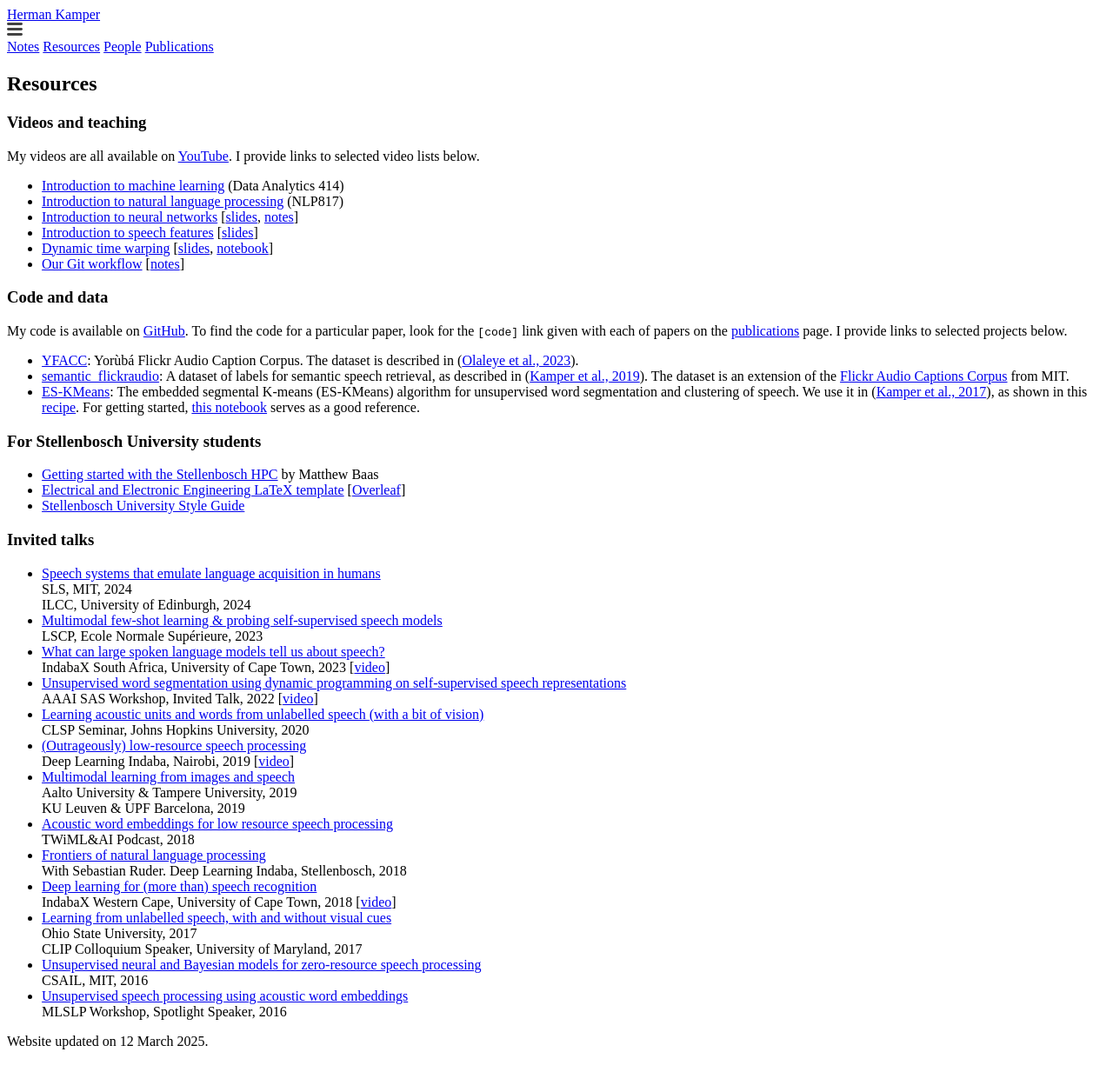
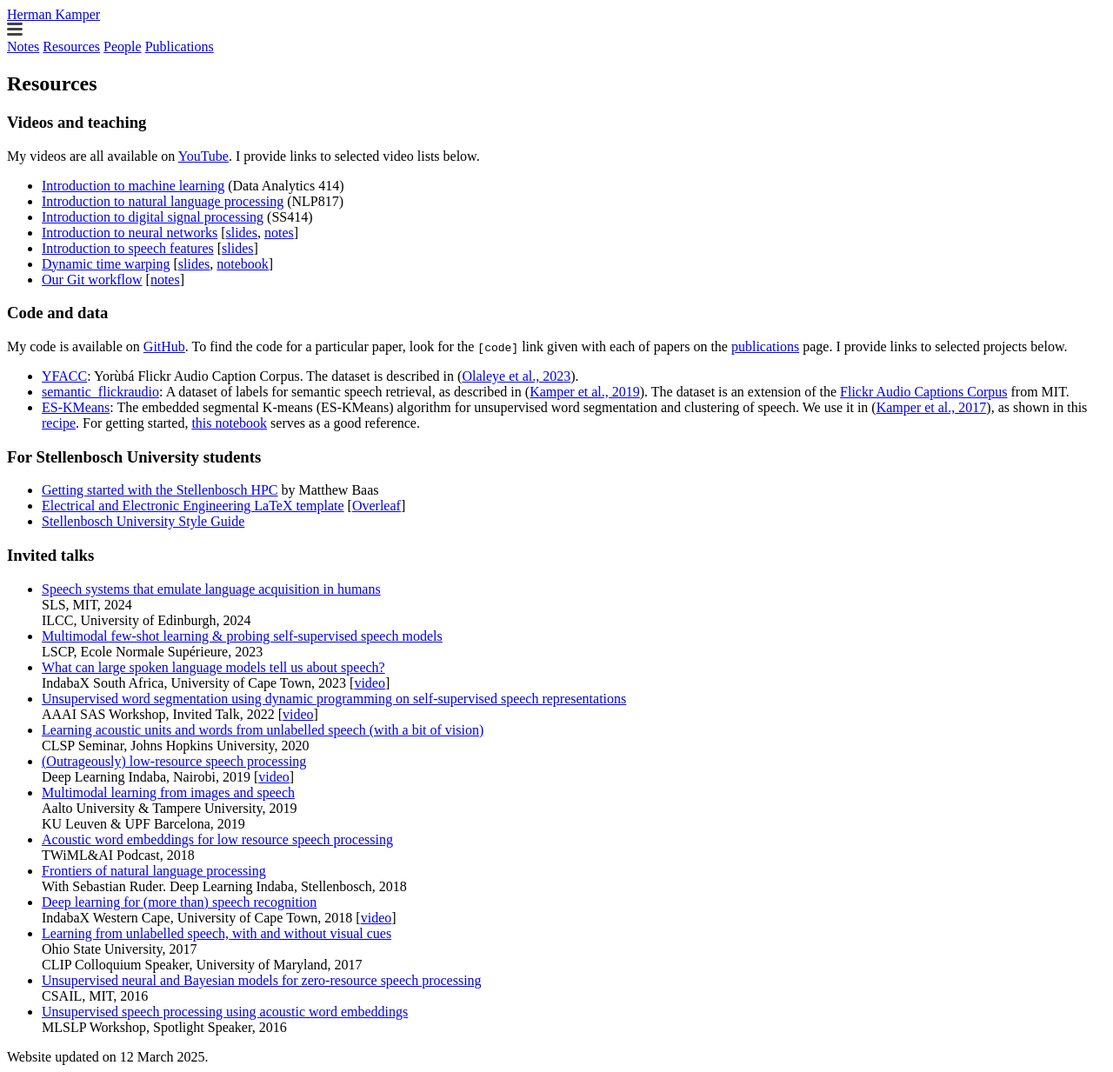
Before and after one commit to kamperh/kamperh.github.io, a Jekyll site: the page built from resources.md, in a window 1280 px wide. Shown: the whole page at 87% size. Built offline with Jekyll 4.4.1, drawn with Linux system fonts in a browser that asks for light colours; a style sheet for code colours, icons or effects is not loaded.

Commit message:
Update resources.md

```diff
--- a/resources.md
+++ b/resources.md
@@ -13,6 +13,7 @@ My videos are all available on [YouTube](https://www.youtube.com/c/HermanKamperM
 
 - [Introduction to machine learning](https://www.kamperh.com/data414/) (Data Analytics 414)
 - [Introduction to natural language processing](https://www.kamperh.com/nlp817/) (NLP817)
+- [Introduction to digital signal processing](https://www.kamperh.com/ss414/) (SS414)
 - [Introduction to neural networks](https://www.youtube.com/playlist?list=PLmZlBIcArwhMHnIrNu70mlvZOwe6MqWYn)
   [[slides](https://www.kamperh.com/data414/slides/intro_nn-crop.pdf), [notes]({{site.url}}/nlp817/notes/08_nn_notes.pdf)]
 - [Introduction to speech features](https://www.youtube.com/playlist?list=PLmZlBIcArwhN8nFJ8VL1jLM2Qe7YCcmAb)
```
